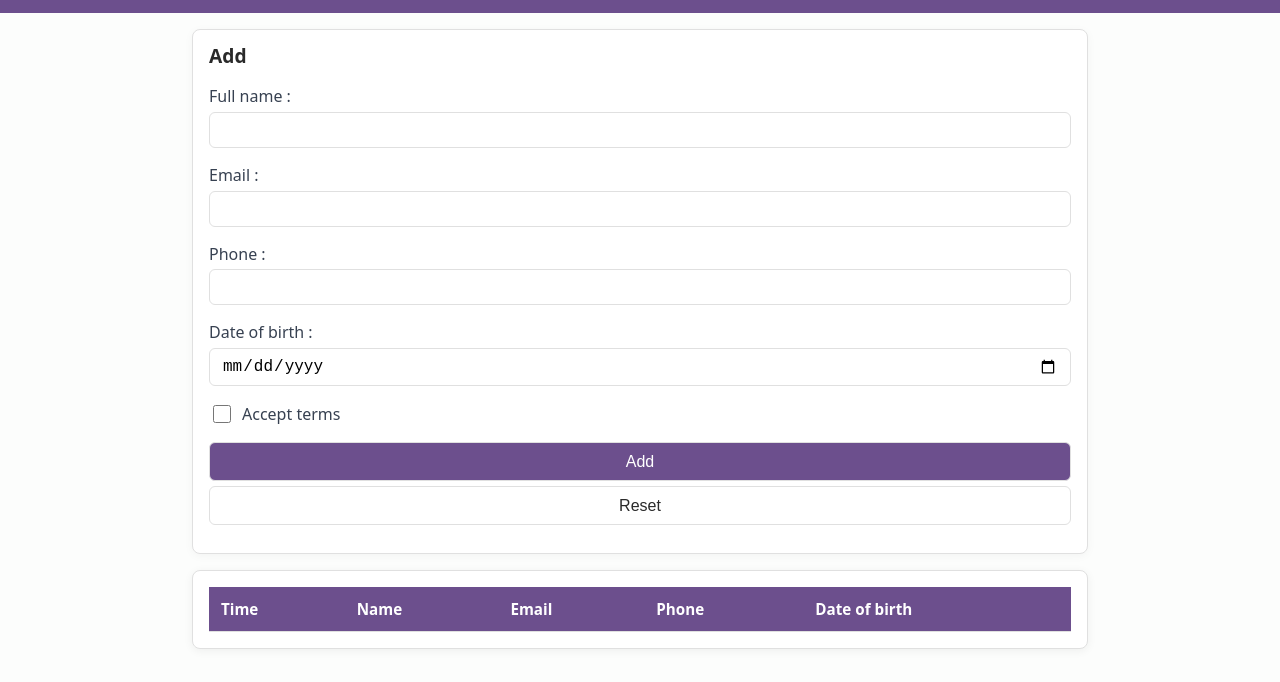
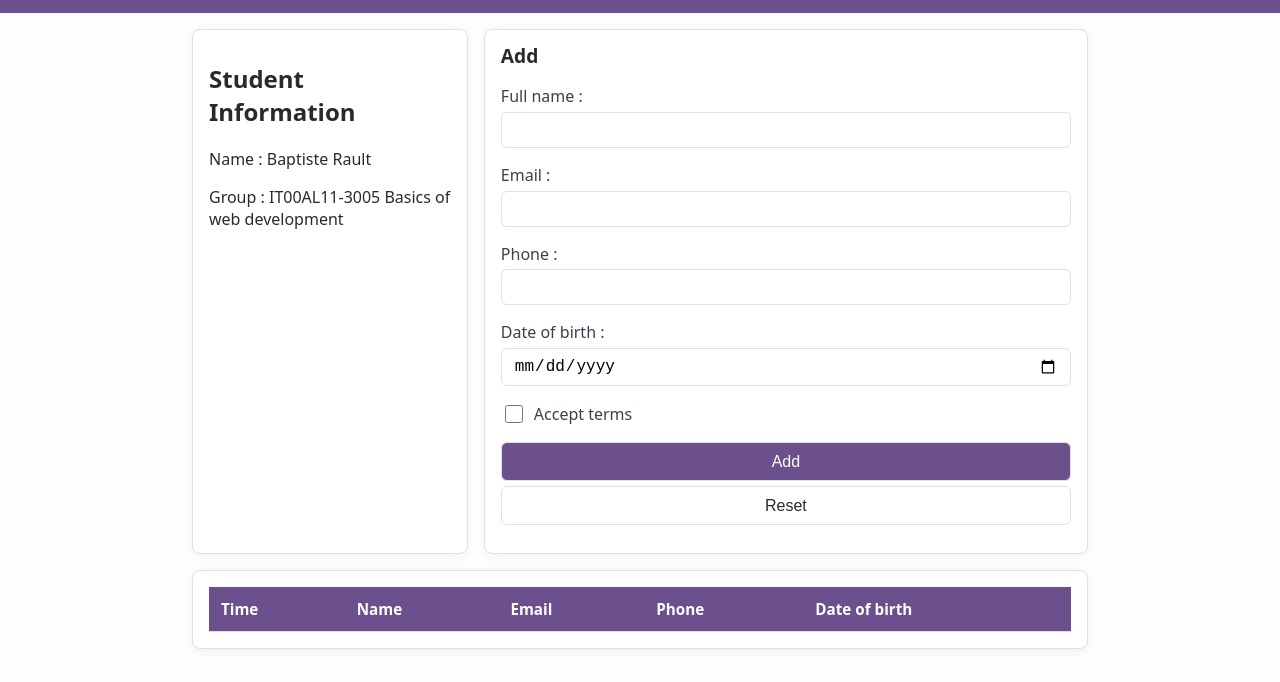
Before and after one commit to HYDr0oZ/basic-in-web-development, a plain HTML site: page task-g/index.html in a window 1280 px wide. Shown: the part 118-800 px from the top of the page. Drawn offline with Linux system fonts and the light colour scheme.

Commit message:
info box added

```diff
--- a/task-g/index.html
+++ b/task-g/index.html
@@ -24,6 +24,12 @@
 
     <main class="content">
         <div class="top-grid">
+            <!-- Student info (30%) -->
+            <section class="student-info" aria-label="Student information">
+                <h2 class="student-info-title">Student Information</h2>
+                <p><span class="student-name">Name : Baptiste Rault</span></p>
+                <p><span class="student-group">Group : IT00AL11-3005 Basics of web development</span></p>
+            </section>
             <!-- Formulaire -->
             <div class="controls">
                 <h2 class="controls-title">Add</h2>
```
